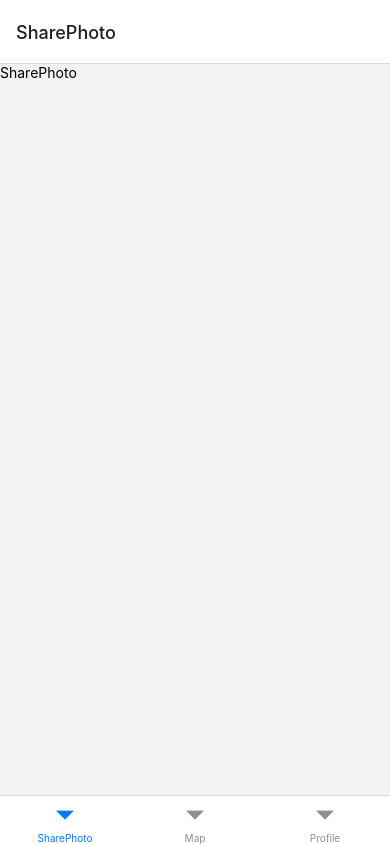
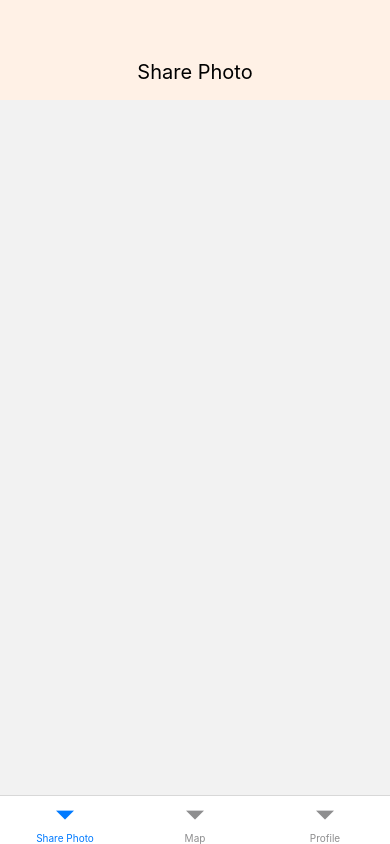
Before and after one commit to patika-218-akbank-reactnative-bootcamp/assignment-6-gulbaharee, a React Native app: screen /Home in a window 390 px wide. Built offline with nearby package versions, Linux system fonts and the light colour scheme.

Commit message:
header component and redux added

```diff
--- a/App.js
+++ b/App.js
@@ -1,9 +1,12 @@
-
-import { StyleSheet, Text, View } from 'react-native';
-import StackNavigator from './src/navigator/StackNavigator';
+import React from "react";
+import StackNavigator from "./src/navigator/StackNavigator";
+import { Provider } from "react-redux";
+import { store } from "./src/store/index";
 
 export default function App() {
   return (
-      <StackNavigator/>
-  )
+    <Provider store={store}>
+      <StackNavigator />
+    </Provider>
+  );
 }
--- a/package.json
+++ b/package.json
@@ -9,6 +9,7 @@
     "web": "expo start --web"
   },
   "dependencies": {
+    "@react-native-async-storage/async-storage": "~1.17.3",
     "@react-native-community/async-storage": "^1.12.1",
     "@react-navigation/bottom-tabs": "^6.4.0",
     "@react-navigation/native": "^6.0.13",
@@ -20,7 +21,9 @@
     "react": "18.0.0",
     "react-native": "0.69.5",
     "react-native-safe-area-context": "4.3.1",
-    "react-native-screens": "~3.15.0"
+    "react-native-screens": "~3.15.0",
+    "react-redux": "^8.0.4",
+    "tslib": "^2.4.0"
   },
   "devDependencies": {
     "@babel/core": "^7.12.9"
--- /dev/null
+++ b/src/components/header.js
@@ -0,0 +1,24 @@
+import React from "react";
+import { View, Text, StyleSheet } from "react-native";
+
+const Header = ({title}) => {
+  return (
+    <View style={styles.container}>
+      <Text style={styles.text}>{title}</Text>
+    </View>
+  );
+};
+
+export default Header;
+
+const styles = StyleSheet.create({
+  container: {
+    height: 100,
+    backgroundColor: "#fff1e6",
+    alignItems:'center',
+  },
+  text: {
+    fontSize: 20,
+    marginTop:60,
+  },
+});
--- a/src/navigator/BottomNavigator.js
+++ b/src/navigator/BottomNavigator.js
@@ -10,9 +10,9 @@ const BottomNavigator=()=>{
 
     return(
         <Tab.Navigator>
-            <Tab.Screen name='SharePhoto' component={SharePhoto}/>
-            <Tab.Screen name='Map' component={Map}/>
-            <Tab.Screen name='Profile' component={Profile}/>
+            <Tab.Screen name='Share Photo' options={{headerShown:false}} component={SharePhoto}/>
+            <Tab.Screen name='Map' options={{headerShown:false}} component={Map}/>
+            <Tab.Screen name='Profile' options={{headerShown:false}} component={Profile}/>
         </Tab.Navigator>
     )
 }
--- a/src/pages/Map.js
+++ b/src/pages/Map.js
@@ -1,10 +1,11 @@
 import React from "react";
 import { View,Text } from "react-native";
+import Header from "../components/header";
 
 const Map=()=>{
     return(
         <View>
-            <Text>Map</Text>
+            <Header title="Map"/>
         </View>
     )
 }
--- a/src/pages/Profile.js
+++ b/src/pages/Profile.js
@@ -1,10 +1,10 @@
 import React from "react";
 import { View,Text } from "react-native";
-
+import Header from "../components/header";
 const Profile=()=>{
     return(
         <View>
-            <Text>Profile</Text>
+            <Header title="Profile"/>
         </View>
     )
 }
--- a/src/pages/SharePhoto.js
+++ b/src/pages/SharePhoto.js
@@ -1,10 +1,11 @@
 import React from "react";
 import { View,Text } from "react-native";
+import Header from '../components/header';
 
 const SharePhoto=()=>{
     return(
         <View>
-            <Text>SharePhoto</Text>
+            <Header title="Share Photo"/>
         </View>
     )
 }
--- a/src/pages/SignIn.js
+++ b/src/pages/SignIn.js
@@ -5,6 +5,8 @@ import Button from "../components/button";
 import { useNavigation } from "@react-navigation/native";
 import { getAuth, signInWithEmailAndPassword } from "firebase/auth";
 import {app} from '../utils/firebase';
+import {useSelector,useDispatch } from 'react-redux';
+import { setUser } from "../store/userSlice";
 
 const screenHeight = Dimensions.get("screen").height;
 
@@ -12,7 +14,15 @@ const SignIn = () => {
   const { navigate } = useNavigation();
   const auth = getAuth(app);
 
+  const dispatch = useDispatch();
+  const user = useSelector(state=>state.user.registeredUser);
+
   const handleSubmit = () => {
+    const user={
+      login:'loggedIn',
+      email,
+      password,
+    };
     //firebase authentication
     signInWithEmailAndPassword(auth,email, password)
       .then(() => {
@@ -29,6 +39,8 @@ const SignIn = () => {
 
         console.error(error);
       });
+
+      console.log(user.login);
   };
 
   return (
--- /dev/null
+++ b/src/store/index.js
@@ -0,0 +1,8 @@
+import { combineReducers, configureStore } from "@reduxjs/toolkit";
+import { userSlice } from "./userSlice";
+
+export const store = configureStore({
+  reducer: combineReducers({
+    user: userSlice.reducer,
+  }),
+});
--- /dev/null
+++ b/src/store/userSlice.js
@@ -0,0 +1,25 @@
+import { createSlice } from "@reduxjs/toolkit";
+
+export const userSlice = createSlice({
+  name: "user",
+  initialState: {
+    registeredUser: [],
+  },
+  reducers: {
+    setUser: (state, action) => {
+      const { user } = action.payload;
+      return {
+        registeredUser: user,
+      };
+    },
+    addUser: (state, action) => {
+      const newUser = [...state, registeredUser];
+      newUser.push(action.payload);
+      return {
+        registeredUser: newUser,
+      };
+    },
+  },
+});
+
+export const { setUser, addUser } = userSlice.actions;
```
Also changed, not shown: 2 other files (tests, documents, lock files or other folders).
